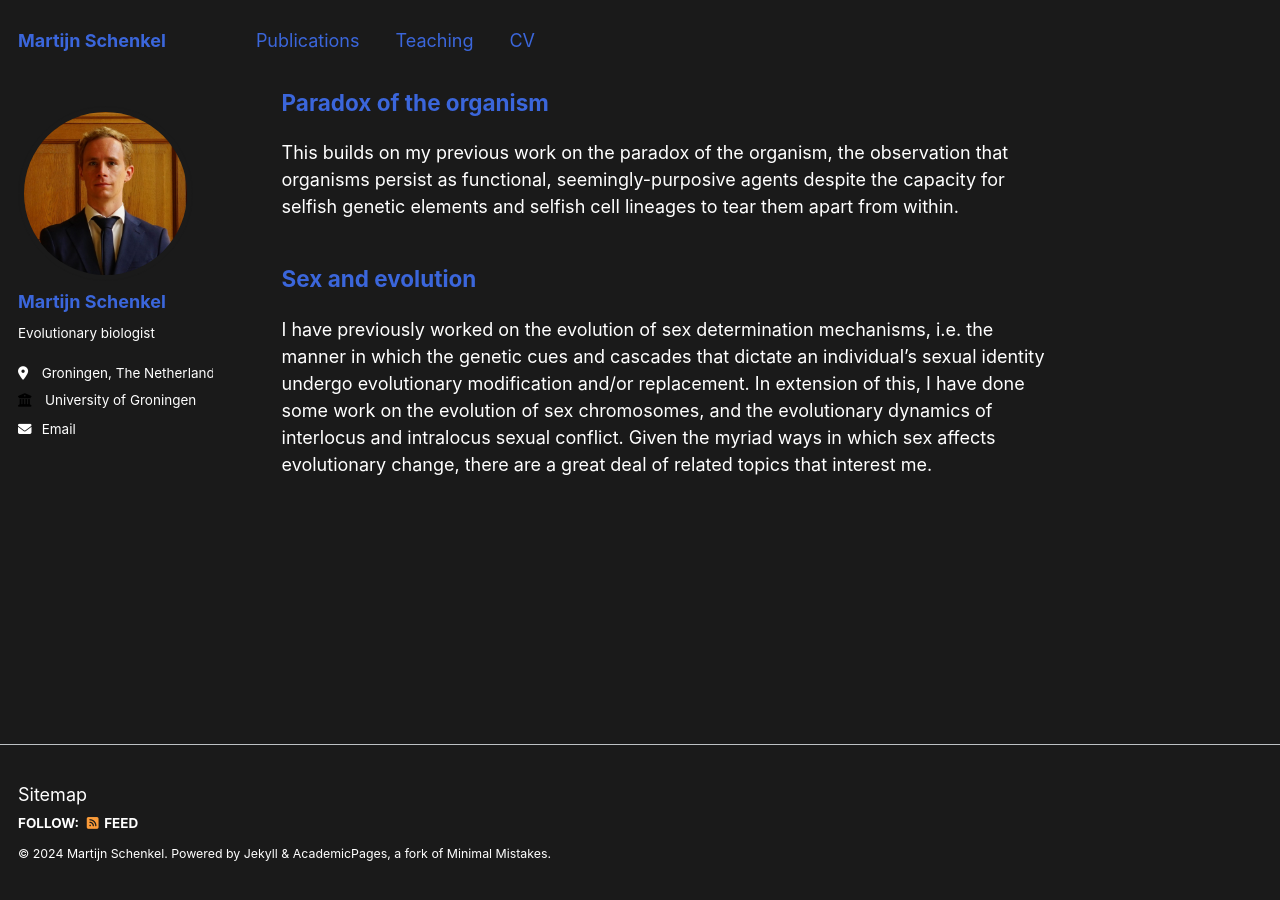
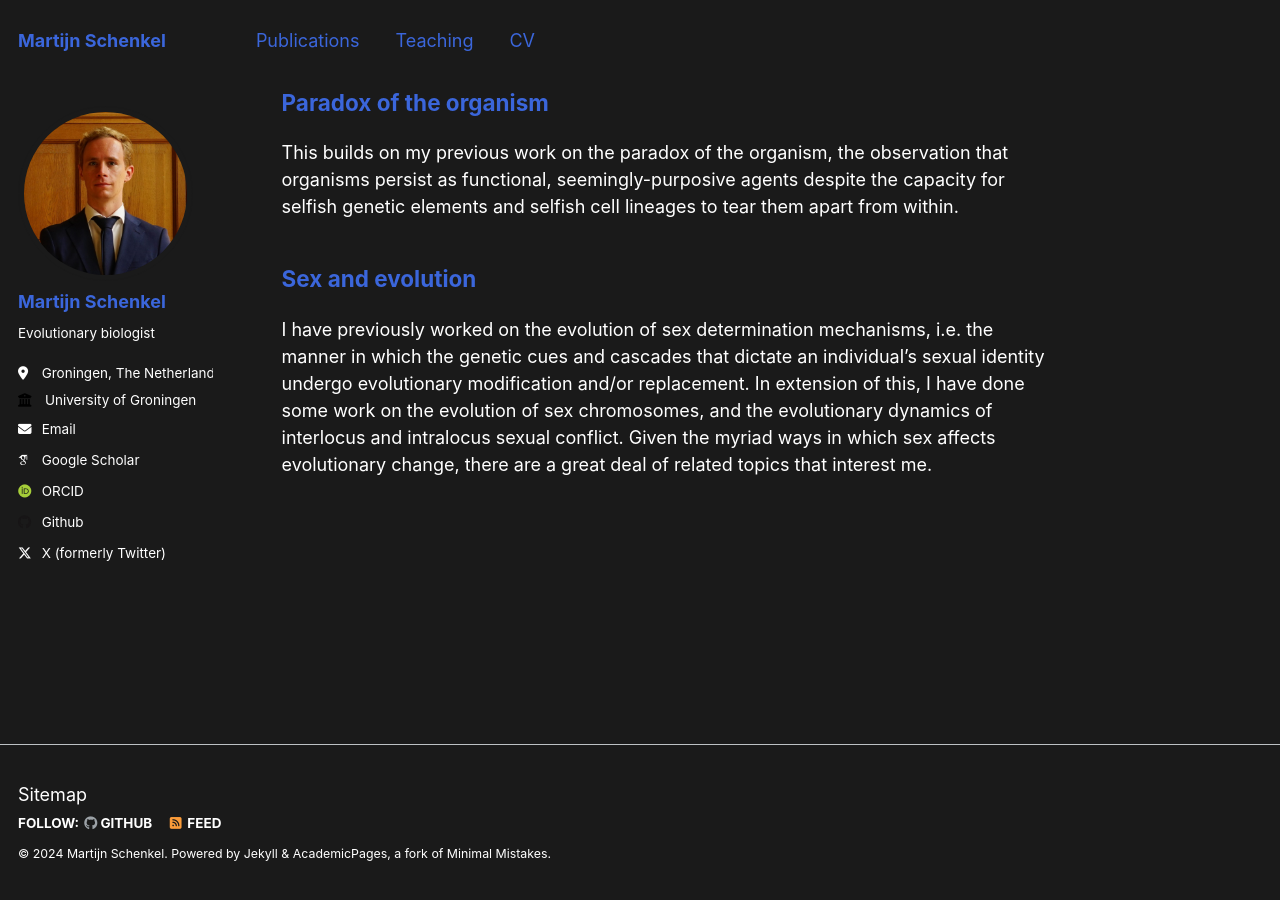
Before and after one commit to MartijnSchenkel/MartijnSchenkel.github.io, a Jekyll site: the page built from _pages/about.md, in a window 1280 px wide and 900 px high, scrolled down 733 px. Built offline with Jekyll 4.4.1, drawn with Linux system fonts in a browser that asks for light colours; some web fonts are replaced; part of the change alters nothing that is shown.

Commit message:
Update _config.yml

```diff
--- a/_config.yml
+++ b/_config.yml
@@ -32,9 +32,9 @@ author:
 
   # Academic websites
   arxiv            : # URL - Update with the correct link to your profile
-  googlescholar    : # "https://scholar.google.com/citations?user=PS_CX0AAAAAJ"
+  googlescholar    : "https://scholar.google.com/citations?user=6eFz-3sAAAAJ"
   impactstory      : # URL
-  orcid            : # "http://orcid.org/yourorcidurl"
+  orcid            : "https://orcid.org/0000-0002-7721-319X"
   semantic         : # URL
   pubmed           : # "https://www.ncbi.nlm.nih.gov/pubmed/?term=john+snow"
   researchgate     : # URL
@@ -43,7 +43,7 @@ author:
   bitbucket        : # Username - Update with your username on the site
   codepen          : # Username
   dribbble         : # Username
-  github           : # "academicpages"
+  github           : "MartijnSchenkel"
   kaggle           : # Username
   stackoverflow    : # User number or user number and name (i.e., use "1" or "1/jeff-atwood")
 
@@ -65,7 +65,7 @@ author:
   steam            : # Username
   telegram         : # URL
   tumblr           : # Username
-  twitter          : # Username for X / Twitter
+  twitter          : 'MartijnSchenkel'
   vine             : # Username
   weibo            : # Username
   wikipedia        : # Username
```
